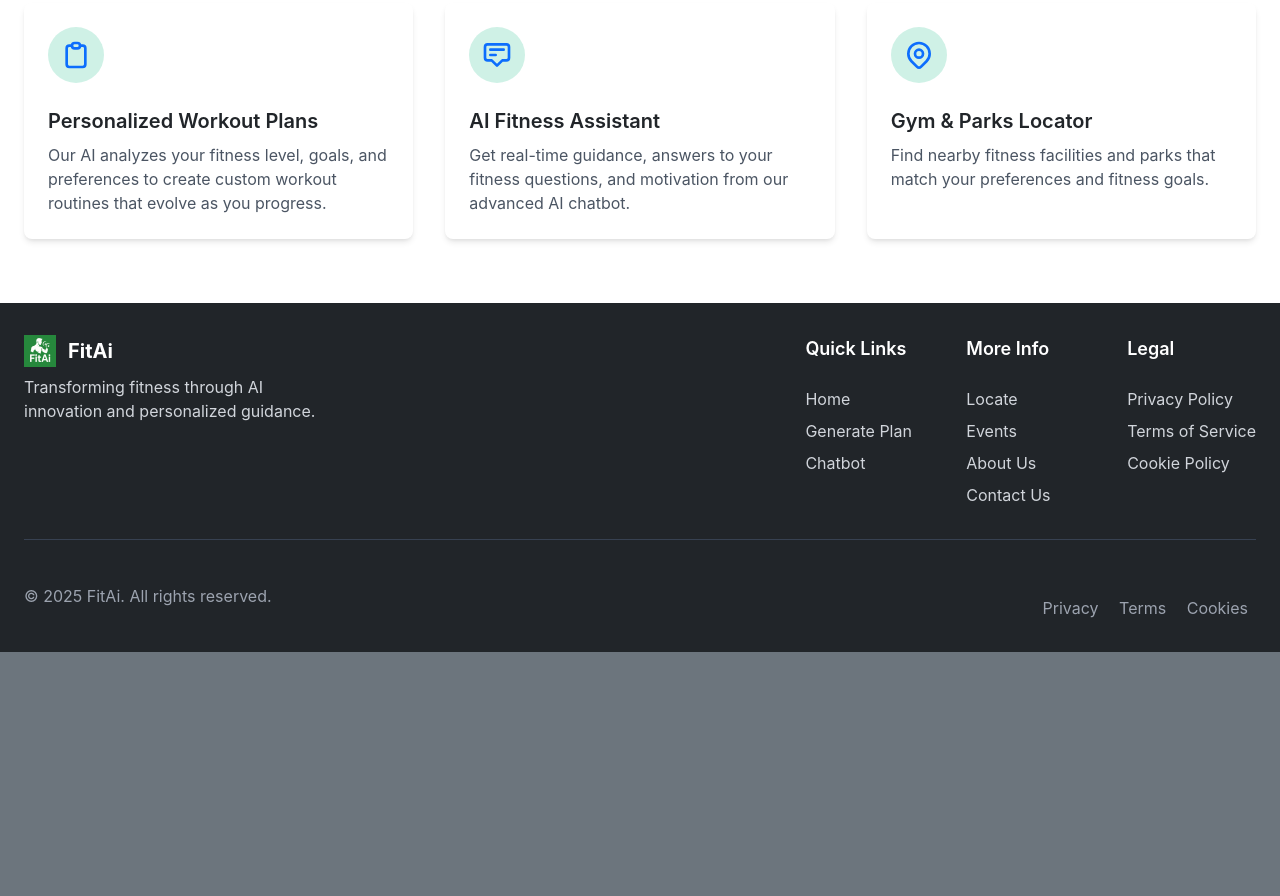
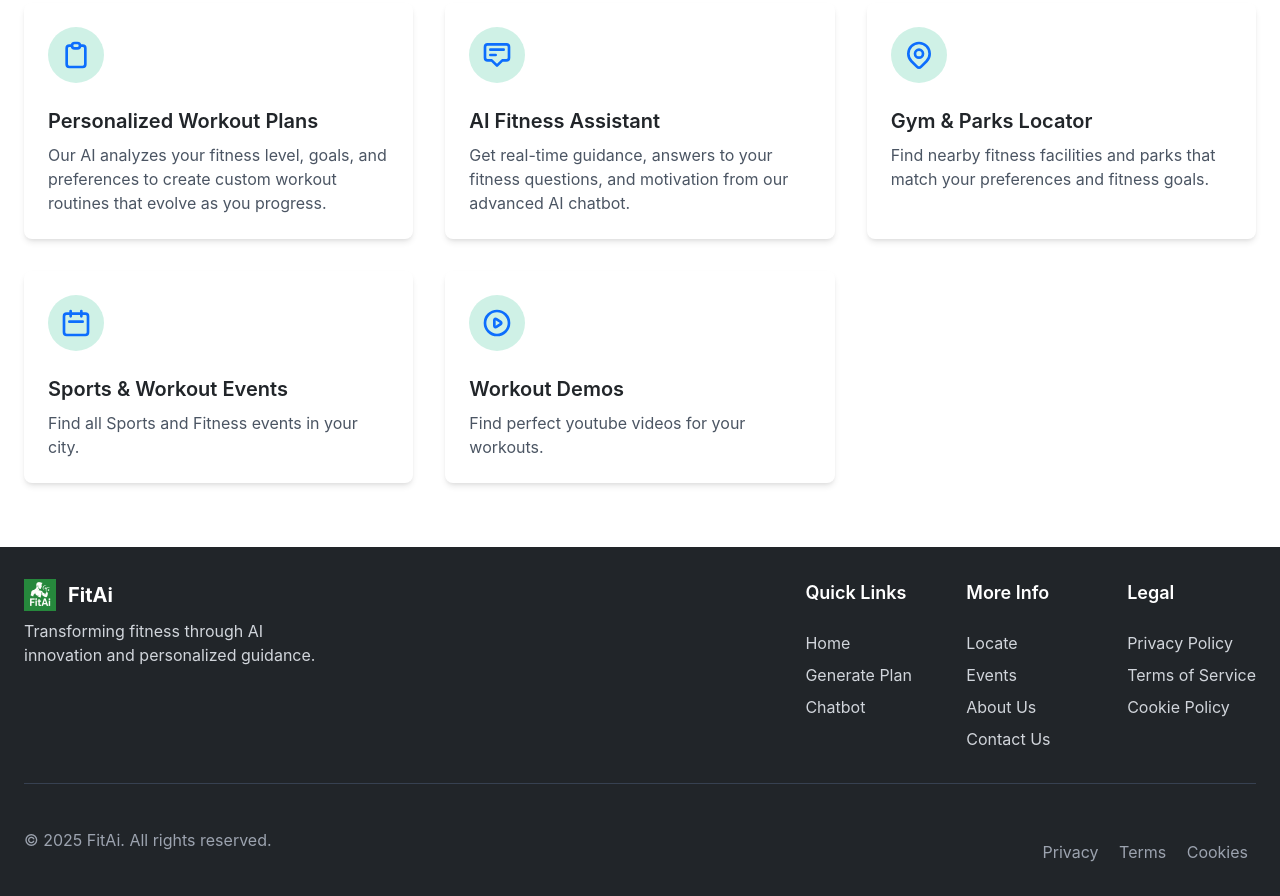
Before and after one commit to Vishnuj-n/mynewfitness, a website: page index.html in a window 1280 px wide. Shown: the part 677-1573 px from the top of the page. Before the commit the page ends 1329 px from the top, so only its background shows below. Drawn offline with nearby package versions, Linux system fonts and the light colour scheme.

Commit message:
added new card comp

```diff
--- a/index.html
+++ b/index.html
@@ -127,6 +127,32 @@
                         <p class="text-gray-600">Find nearby fitness facilities and parks that match your preferences and fitness goals.</p>
                     </div>
                 </div>
+                <!-- Card 4 -->
+                <div class="feature-card">
+                    <div class="p-6">
+                        <div class="w-14 h-14 bg-primary/20 rounded-full flex items-center justify-center mb-4">
+                            <svg class="w-8 h-8 text-primary" fill="none" stroke="currentColor" viewBox="0 0 24 24" xmlns="http://www.w3.org/2000/svg">
+                                <path stroke-linecap="round" stroke-linejoin="round" stroke-width="2" d="M8 7V3m8 4V3m-9 8h10M5 21h14a2 2 0 002-2V7a2 2 0 00-2-2H5a2 2 0 00-2 2v12a2 2 0 002 2z"></path>
+                            </svg>
+                        </div>
+                        <h3 class="text-xl font-semibold text-dark mb-2">Sports & Workout Events</h3>
+                        <p class="text-gray-600">Find all Sports and Fitness events in your city.</p>
+                    </div>
+                </div>
+
+                <!-- Card 5 -->
+                <div class="feature-card">
+                    <div class="p-6">
+                        <div class="w-14 h-14 bg-primary/20 rounded-full flex items-center justify-center mb-4">
+                            <svg class="w-8 h-8 text-primary" fill="none" stroke="currentColor" viewBox="0 0 24 24" xmlns="http://www.w3.org/2000/svg">
+                                <path stroke-linecap="round" stroke-linejoin="round" stroke-width="2" d="M14.752 11.168l-3.197-2.132A1 1 0 0010 9.87v4.263a1 1 0 001.555.832l3.197-2.132a1 1 0 000-1.664z"></path>
+                                <path stroke-linecap="round" stroke-linejoin="round" stroke-width="2" d="M21 12a9 9 0 11-18 0 9 9 0 0118 0z"></path>
+                            </svg>
+                        </div>
+                        <h3 class="text-xl font-semibold text-dark mb-2">Workout Demos</h3>
+                        <p class="text-gray-600">Find perfect youtube videos for your workouts.</p>
+                    </div>
+                </div>
             </div>
         </div>
     </section>
```
